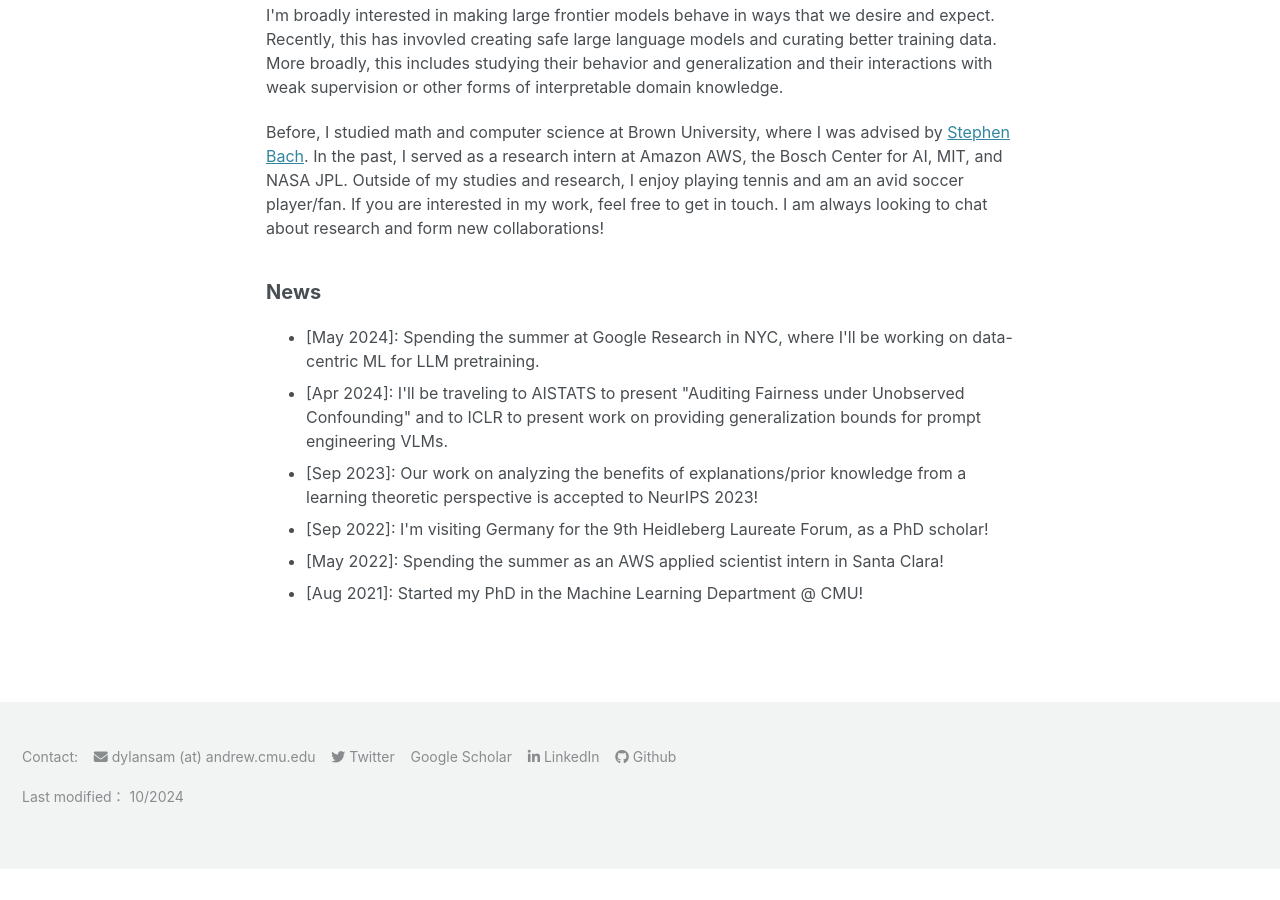
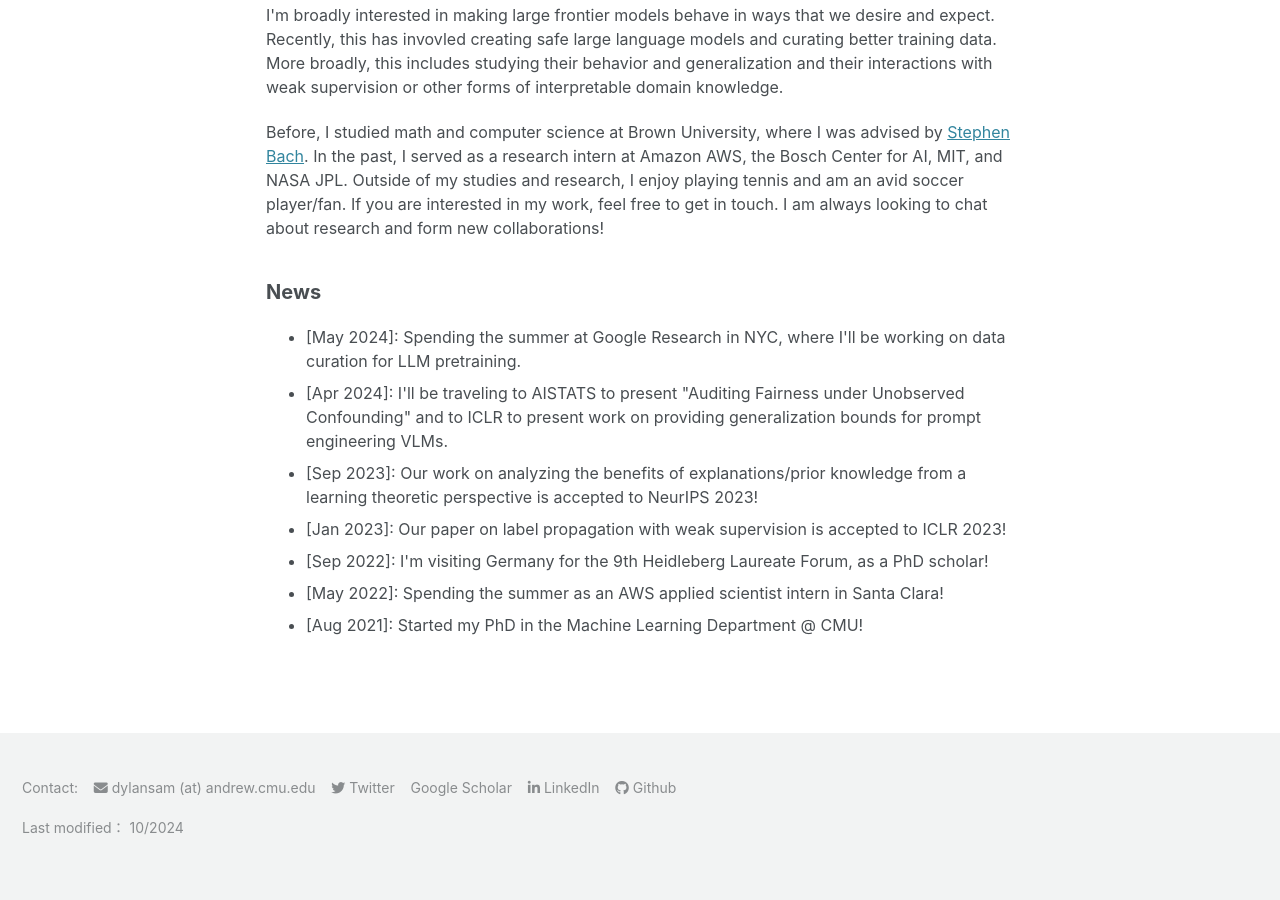
Before and after one commit to dsam99/dsam99.github.io, a Jekyll site: the page built from index.md, in a window 1280 px wide and 900 px high, scrolled down 628 px. Built offline with Jekyll 4.4.1, drawn with Linux system fonts in a browser that asks for light colours; cached includes are drawn as plain includes; nearby versions of some CDN libraries; a style sheet for code colours, icons or effects is not loaded; before the commit the page ends 1497 px from its top, so only the background shows below that.

Commit message:
adding update

```diff
--- a/_layouts/home.html
+++ b/_layouts/home.html
@@ -25,11 +25,11 @@ layout: default
 	<h2>News</h2>
 	<p>
 		<ul>
-			<li> [May 2024]: Spending the summer at Google Research in NYC, where I'll be working on data-centric ML for LLM pretraining.
+			<li> [May 2024]: Spending the summer at Google Research in NYC, where I'll be working on data curation for LLM pretraining.
 			<li> [Apr 2024]: I'll be traveling to AISTATS to present "Auditing Fairness under Unobserved Confounding" and to ICLR to present work on providing generalization bounds for prompt engineering VLMs.
 			<li> [Sep 2023]: Our work on analyzing the benefits of explanations/prior knowledge from a learning theoretic perspective is accepted to NeurIPS 2023!
 			<!-- <li> [Jul 2023]: I'm presenting 4 workshop papers at ICML 2023; 1 oral and 1 poster at the KLR workshop, 1 poster at the IMLH workshop, and 1 oral at the SODS workshop.</li> -->
-			<!-- <li> [Jan 2023]: Our paper on label propagation with weak supervision is accepted to ICLR 2023! </li> -->
+			<li> [Jan 2023]: Our paper on label propagation with weak supervision is accepted to ICLR 2023! </li>
 			<!-- <li> [Nov 2022]: Our paper "Losses over Labels: Weak Supervision via Direct Loss Construction" is accepted to AAAI 2023! </li> -->
 			<li> [Sep 2022]: I'm visiting Germany for the 9th Heidleberg Laureate Forum, as a PhD scholar! </li>
 			<li> [May 2022]: Spending the summer as an AWS applied scientist intern in Santa Clara! </li>
```
